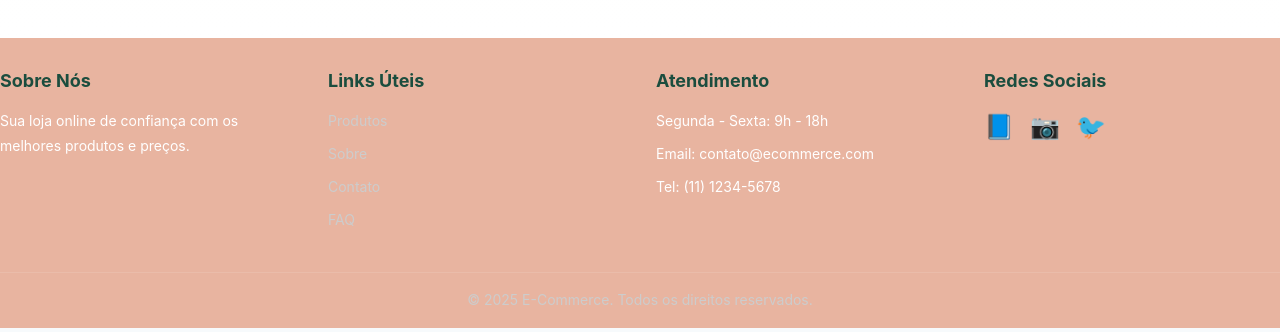
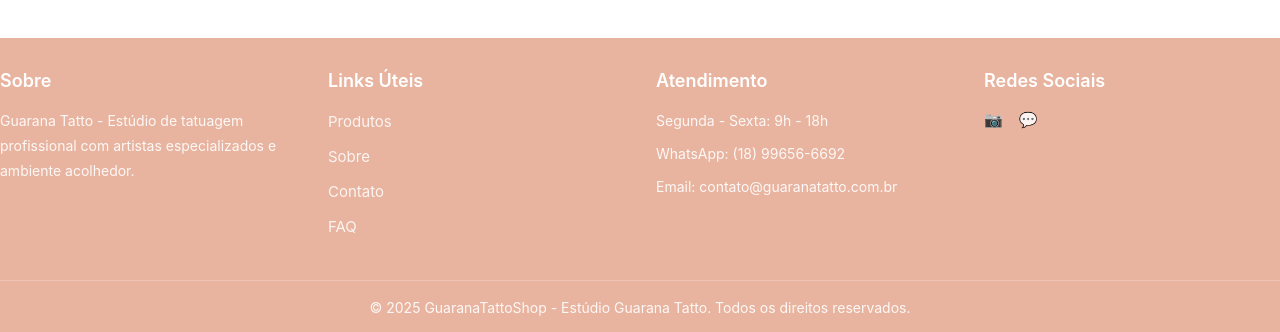
Before and after one commit to leandrolorente/e-commerce, an Angular app: page / in a window 1280 px wide. Shown: the part 1436-1768 px from the top of the page. Built offline with nearby package versions, Linux system fonts and the light colour scheme.

Commit message:
feat: atualizar identidade visual para GuaranaTattoo, incluindo mudanças em títulos, rodapé e estilos

```diff
--- a/src/app/app.component.ts
+++ b/src/app/app.component.ts
@@ -11,5 +11,5 @@ import { ChatBotComponent } from '@shared/components/chat-bot/chat-bot.component
   styleUrl: './app.component.scss'
 })
 export class AppComponent {
-  title = 'E-Commerce';
+  title = 'GuaranaTattoShop';
 }
--- a/src/app/shared/components/layout/footer/footer.component.html
+++ b/src/app/shared/components/layout/footer/footer.component.html
@@ -1,8 +1,8 @@
 <footer class="footer">
   <div class="container footer-content">
     <div class="footer-section">
-      <h3>Sobre Nós</h3>
-      <p>Sua loja online de confiança com os melhores produtos e preços.</p>
+      <h3>Sobre</h3>
+      <p>Guarana Tatto - Estúdio de tatuagem profissional com artistas especializados e ambiente acolhedor.</p>
     </div>
 
     <div class="footer-section">
@@ -19,24 +19,23 @@
       <h3>Atendimento</h3>
       <ul>
         <li>Segunda - Sexta: 9h - 18h</li>
-        <li>Email: contato&#64;ecommerce.com</li>
-        <li>Tel: (11) 1234-5678</li>
+        <li>WhatsApp: (18) 99656-6692</li>
+        <li>Email: contato&#64;guaranatatto.com.br</li>
       </ul>
     </div>
 
     <div class="footer-section">
       <h3>Redes Sociais</h3>
       <div class="social-links">
-        <a href="#" aria-label="Facebook">📘</a>
-        <a href="#" aria-label="Instagram">📷</a>
-        <a href="#" aria-label="Twitter">🐦</a>
+        <a href="https://www.instagram.com/guarana.tattoo/" target="_blank" rel="noopener noreferrer" aria-label="Instagram">📷</a>
+        <a href="https://wa.me/5518996566692" target="_blank" rel="noopener noreferrer" aria-label="WhatsApp">💬</a>
       </div>
     </div>
   </div>
 
   <div class="footer-bottom">
     <div class="container">
-      <p>&copy; {{ currentYear }} E-Commerce. Todos os direitos reservados.</p>
+      <p>&copy; {{ currentYear }} GuaranaTattoShop - Estúdio Guarana Tatto. Todos os direitos reservados.</p>
     </div>
   </div>
 </footer>
--- a/src/app/shared/components/layout/footer/footer.component.scss
+++ b/src/app/shared/components/layout/footer/footer.component.scss
@@ -15,7 +15,8 @@
   h3 {
     font-size: 18px;
     margin-bottom: var(--spacing-md);
-    color: var(--primary-color);
+    color: var(--bronze-color);
+    font-weight: 600;
   }
 
   p, ul {
@@ -23,15 +24,18 @@
     padding: 0;
     list-style: none;
     line-height: 1.8;
+    color: rgba(255, 255, 255, 0.9);
   }
 
   a {
-    color: #ccc;
+    color: rgba(255, 255, 255, 0.85);
     text-decoration: none;
     transition: color 0.2s;
+    font-size: 15px;
 
     &:hover {
-      color: var(--primary-color);
+      color: var(--bronze-color);
+      text-decoration: underline;
     }
   }
 
@@ -55,10 +59,15 @@
 }
 
 .footer-bottom {
-  border-top: 1px solid rgba(255, 255, 255, 0.1);
+  border-top: 1px solid rgba(255, 255, 255, 0.2);
   padding: var(--spacing-md) 0;
   text-align: center;
-  color: #ccc;
+
+  p {
+    color: rgba(255, 255, 255, 0.9);
+    font-size: 14px;
+    margin: 0;
+  }
 }
 
 @media (max-width: 768px) {
--- a/src/app/shared/components/layout/header/header.component.html
+++ b/src/app/shared/components/layout/header/header.component.html
@@ -4,8 +4,8 @@
     <a routerLink="/" class="logo">
       <div class="logo-icon">🛍️</div>
       <div class="logo-text">
-        <h1>ShopHub</h1>
-        <span class="logo-subtitle">Sua loja online</span>
+        <h1>GuaranaTattoShop</h1>
+        <span class="logo-subtitle">Estúdio Guarana Tatto</span>
       </div>
     </a>
 
--- a/src/index.html
+++ b/src/index.html
@@ -2,7 +2,7 @@
 <html lang="pt-BR">
 <head>
   <meta charset="utf-8">
-  <title>E-Commerce</title>
+  <title>GuaranaTattoShop - Estúdio Guarana Tatto</title>
   <base href="/">
   <meta name="viewport" content="width=device-width, initial-scale=1">
   <link rel="icon" type="image/x-icon" href="favicon.ico">
```
Also changed, not shown: 2 other files (tests, documents, lock files or other folders).
